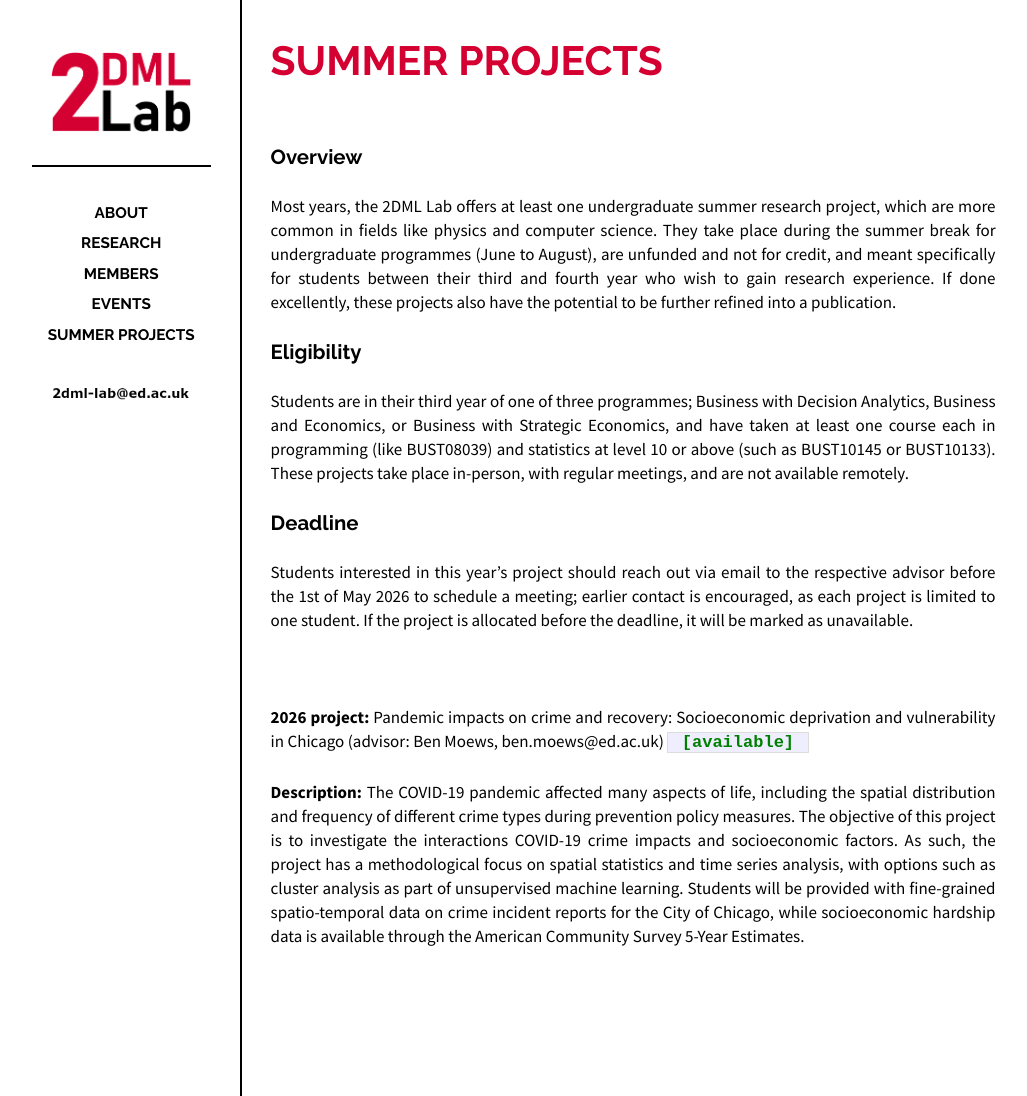
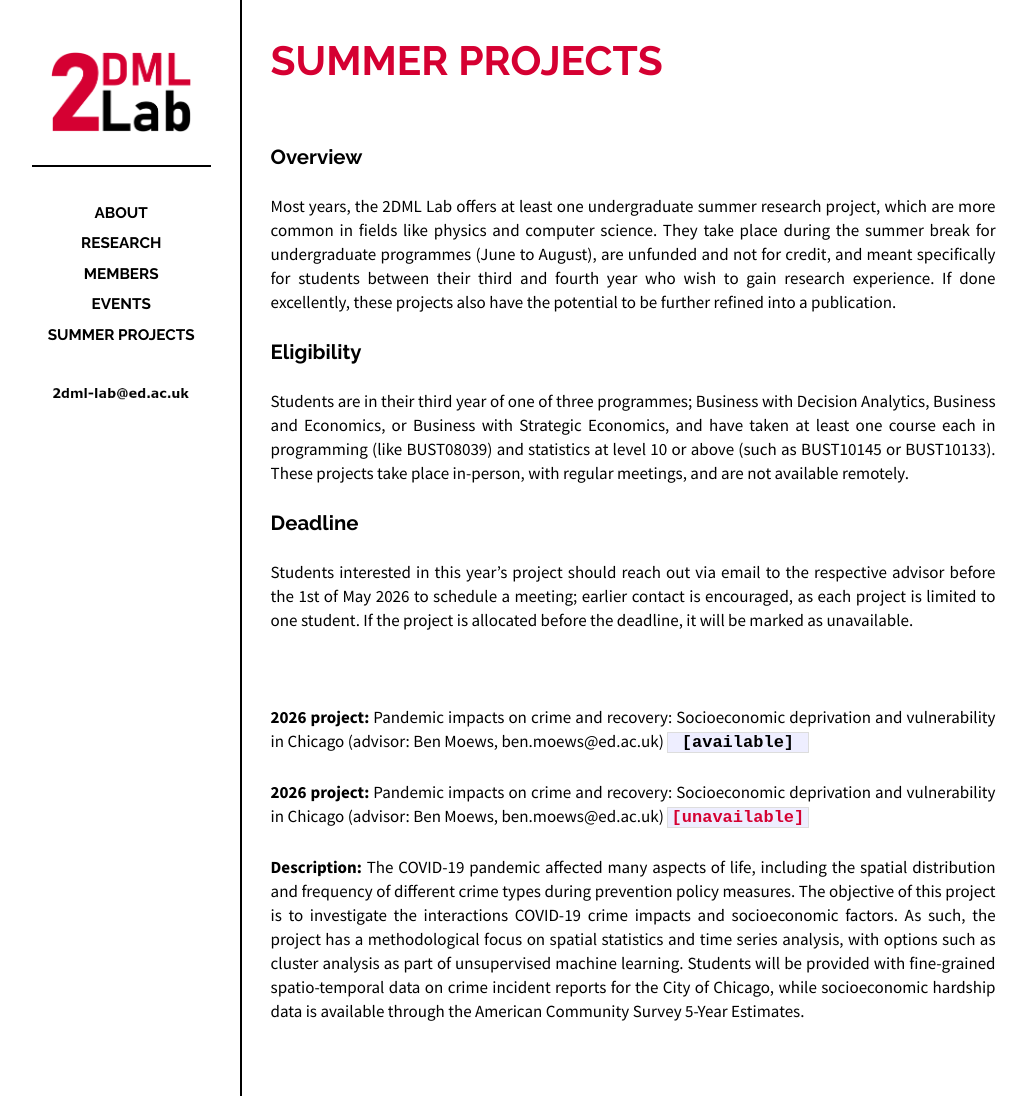
Before and after one commit to 2dml-lab/2dml-lab.github.io, a Jekyll site: the page built from _posts/2024-01-31-summer_projects.md, in a window 1280 px wide. Shown: the whole page, without its empty margins (118-1145 px from the left). Built offline with Jekyll 4.4.1, drawn with Linux system fonts in a browser that asks for light colours.

Commit message:
Update 2024-01-31-summer_projects.md

```diff
--- a/_posts/2024-01-31-summer_projects.md
+++ b/_posts/2024-01-31-summer_projects.md
@@ -24,9 +24,9 @@ Students interested in this year's project should reach out via email to the res
 
 <br>
 
-**2026 project:** Pandemic impacts on crime and recovery: Socioeconomic deprivation and vulnerability in Chicago (advisor: Ben Moews, ben.moews@ed.ac.uk) **<code style="color: green">&nbsp;[available]&nbsp;</code>**
+**2026 project:** Pandemic impacts on crime and recovery: Socioeconomic deprivation and vulnerability in Chicago (advisor: Ben Moews, ben.moews@ed.ac.uk) **<code>&nbsp;[available]&nbsp;</code>**
 
-<!--**2026 project:** Pandemic impacts on crime and recovery: Socioeconomic deprivation and vulnerability in Chicago (advisor: Ben Moews, ben.moews@ed.ac.uk) **<code style="color: red">[unavailable]</code>**-->
+**2026 project:** Pandemic impacts on crime and recovery: Socioeconomic deprivation and vulnerability in Chicago (advisor: Ben Moews, ben.moews@ed.ac.uk) **<code style="color: #d50032">[unavailable]</code>**
 
 **Description:** The COVID-19 pandemic affected many aspects of life, including the spatial distribution and frequency of different crime types during prevention policy measures. The objective of this project is to investigate the interactions COVID-19 crime impacts and socioeconomic factors. As such, the project has a methodological focus on spatial statistics and time series analysis, with options such as cluster analysis as part of unsupervised machine learning. Students will be provided with fine-grained spatio-temporal data on crime incident reports for the City of Chicago, while socioeconomic hardship data is available through the American Community Survey 5-Year Estimates.
 
```
